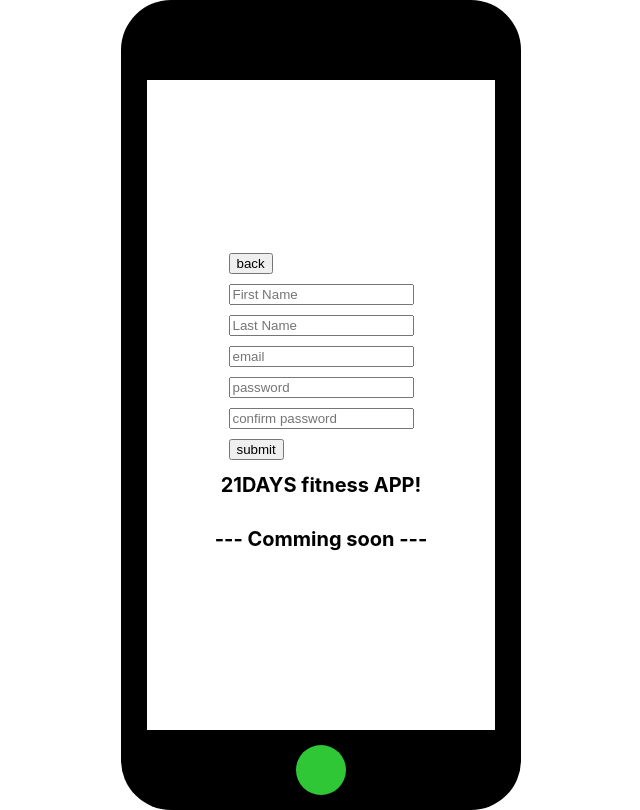
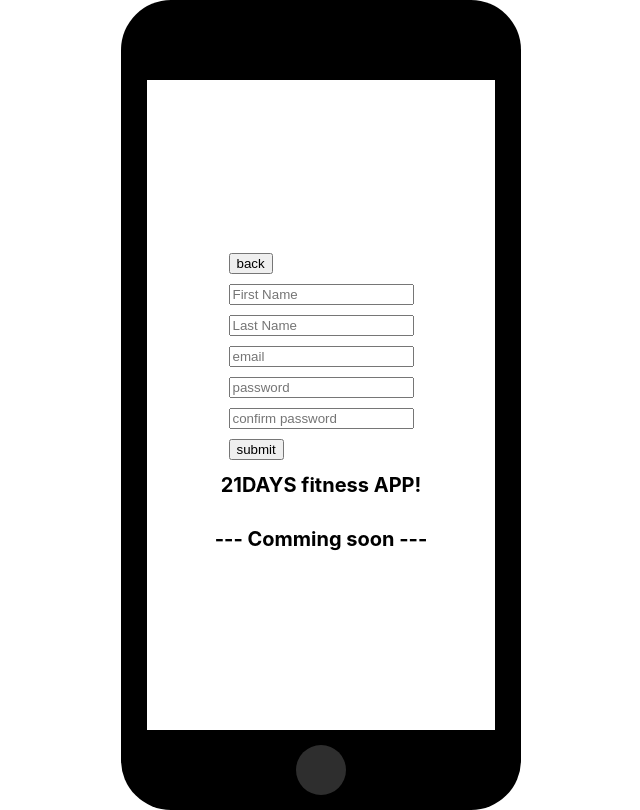
Before and after one commit to agusNiko/21DAYS-fitness-client, a React (Create React App) app: page / in a window 1280 px wide. Shown: the whole page, without its empty margins (319-959 px from the left). Built offline with nearby package versions, Linux system fonts and the light colour scheme.

Commit message:
change background color

```diff
--- a/src/App.css
+++ b/src/App.css
@@ -65,7 +65,7 @@
   justify-content: center;
 }
 .Case-bottom_center {
-  background-color: #30c737;
+  background-color: #2e2e2e;
   height: 50px;
   width: 50px;
   border-radius: 50%;
```
